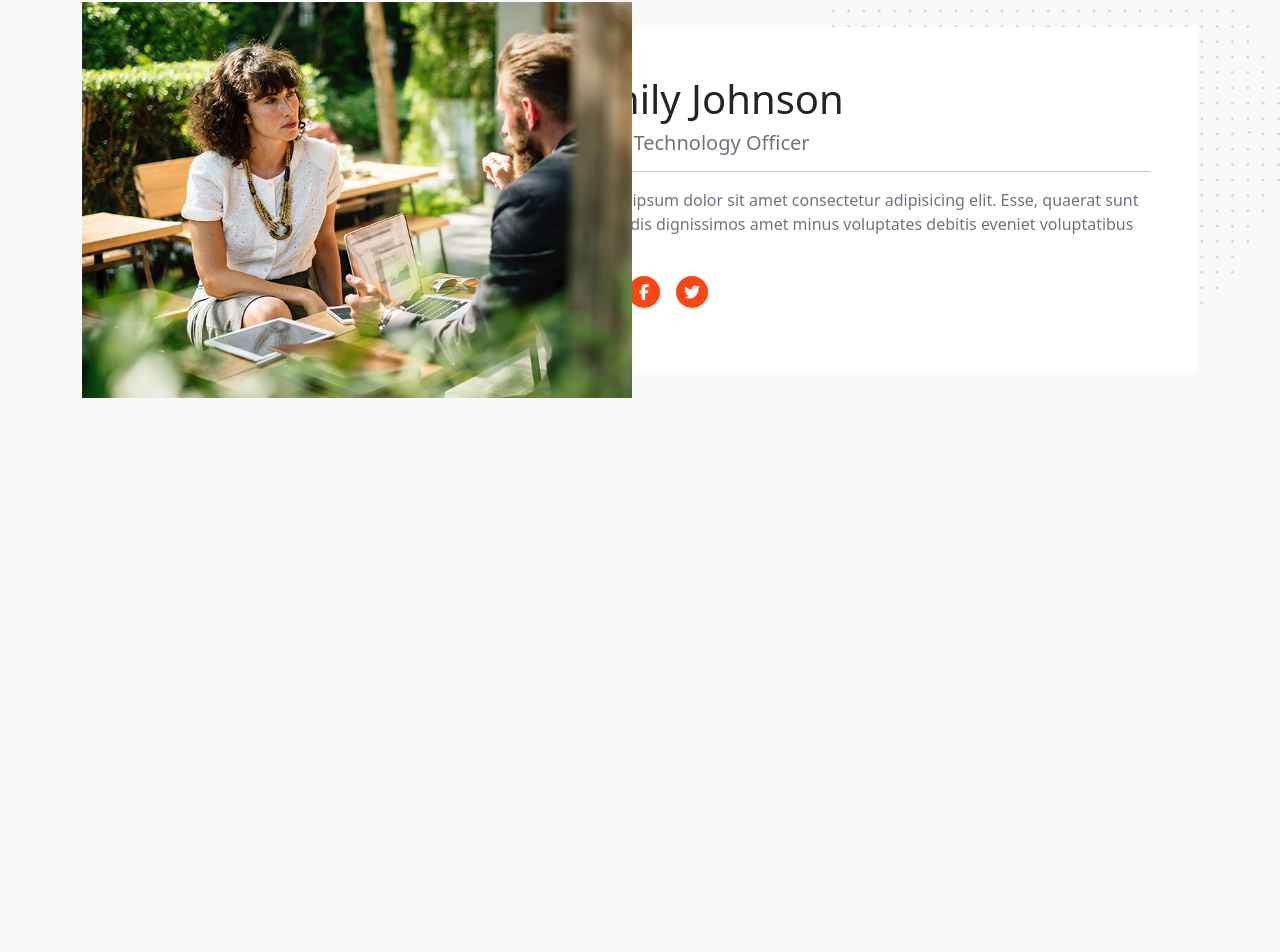
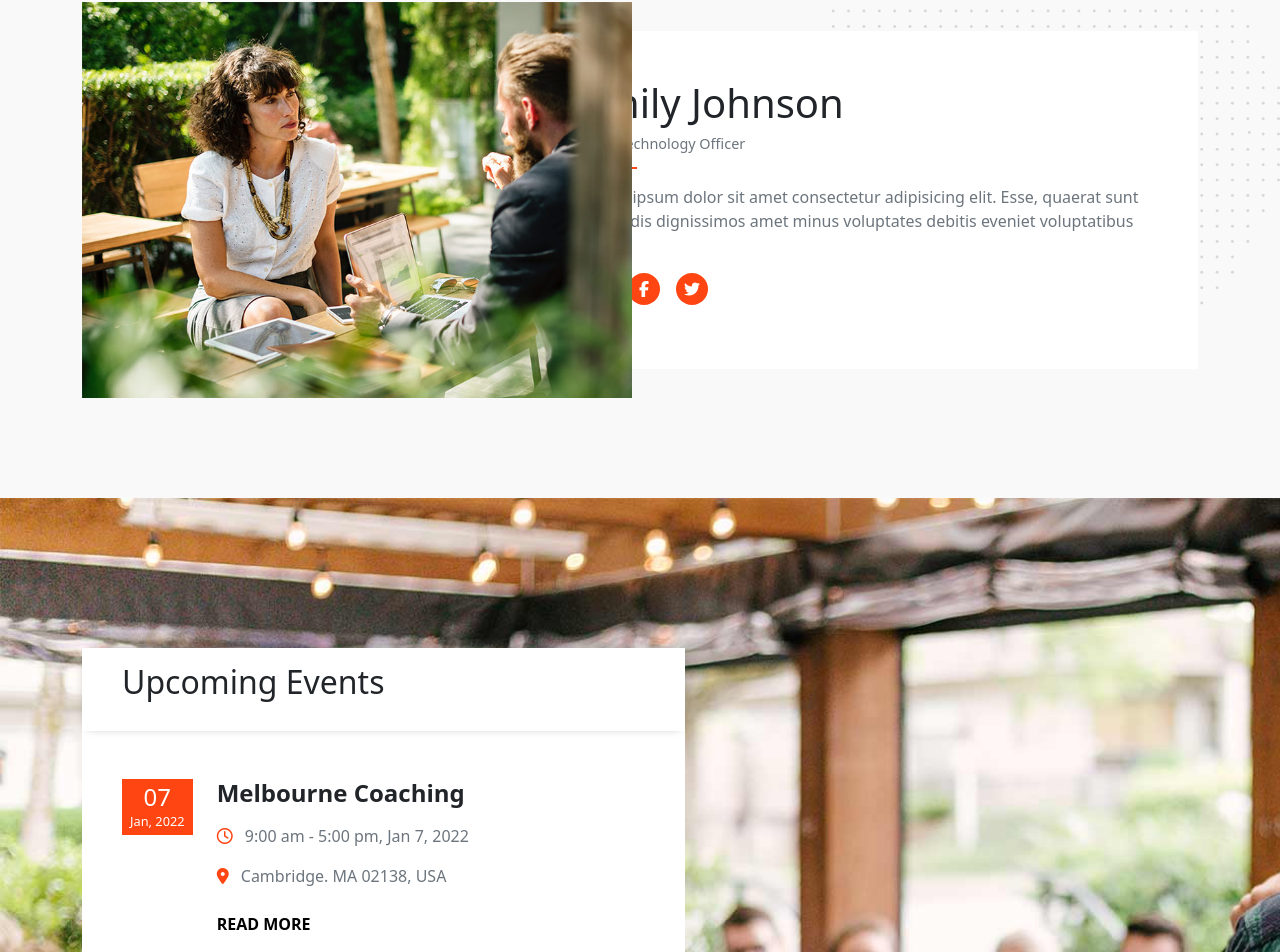
Before and after one commit to marcovittoriozacca/proj-html-vuejs, a Vue app: page / in a window 1280 px wide. Shown: the part 1331-2283 px from the top of the page. Before the commit the page ends 1729 px from the top, so only its background shows below. Built offline with nearby package versions, Linux system fonts and the light colour scheme.

Commit message:
feat: Events section

```diff
--- a/src/components/main/AppMain.vue
+++ b/src/components/main/AppMain.vue
@@ -3,6 +3,7 @@ import {store} from '../../store'
 
 import OurSpecialties from './mainElements/OurSpecialties.vue'
 import OurStaff from './mainElements/OurStaff.vue'
+import UpcomingEvents from './mainElements/UpcomingEvents.vue'
 
 export default{
     name: 'AppMain',
@@ -10,6 +11,7 @@ export default{
     components:{
         OurSpecialties,
         OurStaff,
+        UpcomingEvents,
     },
 
     data() {
@@ -32,6 +34,10 @@ export default{
                 :staff="store.ourStaff"
             />
 
+            <UpcomingEvents
+                :events="store.events"
+            />
+
     </main>
 
 </template>
--- a/src/components/main/mainElements/OurStaff.vue
+++ b/src/components/main/mainElements/OurStaff.vue
@@ -45,9 +45,10 @@
 </script>
 
 <template>
-    <section id="staff" class="container-fluid">
+    <section id="staff" class="container-fluid mb-5">
         <div class="d-flex align-items-center container container-lg">
             <div class="position-relative">
+
                 <Carousel ref="carousel" v-model="currentSlide" snapAlign="start" wrapAround="true" class="carousel-size">
                   <Slide v-for="slide in staff" :key="slide">
                     <div class="carousel__item">
@@ -68,12 +69,14 @@
                     </button>
                 </div>
             </div>
-            <div>
+
+            <div class="d-flex">
                 <div class="p-5 bg-white staff-info">
-                    <h3>{{ staff[currentSlide].name }}</h3>
-                    <h5 class="text-secondary">{{ staff[currentSlide].role }}</h5>
-                    <hr>
-                    <p class="text-secondary">{{ staff[currentSlide].description }}</p>
+                    <div class="pb-2 custom-border">
+                        <h3>{{ staff[currentSlide].name }}</h3>
+                        <h5 class="text-secondary">{{ staff[currentSlide].role }}</h5>
+                    </div>
+                    <p class="text-secondary pt-3">{{ staff[currentSlide].description }}</p>
                     <ul class="list-unstyled socials d-flex column-gap-3">
                         <li v-for="(social, index) in socials" :key="index">
                             <a :href="social.url" class="text-white rounded-circle p-1 px-3 d-flex justify-content-center align-items-center text-decoration-none ">
@@ -115,6 +118,7 @@
     }
     h5{
         font-weight: 300;
+        font-size: .9rem;
     }
     .socials{
         li{
@@ -129,4 +133,15 @@
         position: relative;
         margin-left: -100px;
     }
+    .custom-border{
+        position: relative;
+        &::before{
+            position: absolute;
+            content: '';
+            bottom: 0;
+            height: 2px;
+            width: 10%;
+            background-color: $orange;
+        }
+    }
 </style>
--- /dev/null
+++ b/src/components/main/mainElements/UpcomingEvents.vue
@@ -0,0 +1,128 @@
+<script>
+export default{
+    name: 'UpcomingEvents',
+    props:['events'],
+    data() {
+        return {
+            day: undefined,
+            month:undefined,
+            year: undefined,
+        }
+    },
+
+    methods: {
+        getDay(elementDate){
+            const date = new Date(elementDate)
+
+            let day = date.getDate()
+            if(day < 10){
+                day = `0${day}`
+            }
+            return day
+        },
+        getMonth(elementDate){
+            const date = new Date(elementDate)
+            let month = date.toLocaleString('en-US', { month: 'short' });
+            return month
+        },
+        getYear(elementDate){
+            const date = new Date(elementDate)
+            let year = date.getFullYear()
+            return year
+        },
+    },
+}
+</script>
+
+<template>
+
+    <section id="events">
+
+        <div class="container container-lg custom-padding">
+            <div class="bg-white events-card">
+                <h2 class="text-capitalize">upcoming events</h2>
+
+                <ul class="list-unstyled">
+                    <li v-for="(event, index) in events" :key="index"  class="d-flex custom-bg" :class="{ 'bg-white' : index == 0 }">
+                        <div class="event-date align-self-start d-flex flex-column jusify-content-center align-items-center py-1 px-2 me-4 text-white">
+                            <h4 class="m-0">{{ getDay(event.date) }}</h4>
+                            {{ getMonth(event.date) }}, {{ getYear(event.date) }}
+                        </div>
+                        <div>
+                            <h5>{{ event.name }}</h5>
+                            <div class="text-secondary py-2">
+                                <i class="fa-regular fa-clock me-2"></i>
+                                {{ event.timeFrom }} - {{ event.timeTo }}, {{ event.date }}
+                            </div>
+                            <div class="text-secondary pt-2 pb-4">
+                                <i class=" fas fa-regular fa-location-dot me-2"></i>
+                                {{ event.location }}
+                            </div>
+                            <a href="#" class="text-uppercase text-decoration-none fw-bold">
+                                read more
+                            </a>
+                        </div>
+                    </li>
+
+                </ul>
+            </div>
+        </div>
+
+    </section>
+
+</template>
+
+<style lang="scss" scoped>
+@use '../../../assets/sass/partials/variables' as *;
+
+    #events{
+        background-image: url('/img/h1-img-09.jpg');
+        background-repeat: no-repeat;
+        background-size: cover;
+        margin-top: 100px;
+        .custom-padding{
+            padding-block: 150px;
+        }
+        .custom-bg{
+            background-color: #F9F9F9;
+        }
+    li{
+        border-bottom: 1px solid #ECECEC;
+        &:hover h5{
+            color: $orange;
+            cursor: pointer;
+        }
+
+    }
+    }
+    h5{
+        font-size: 1.5rem;
+        font-weight: 600;
+    }
+    h2{
+        padding: 15px 300px 30px 40px;
+        box-shadow: 0 0 10px -5px gray;
+    }
+    li{
+        padding: 40px;
+    }
+    i{
+        color: $orange;
+    }
+    .event-date{
+        background-color: $orange;
+        font-size: .8rem;
+        font-weight: 102;
+    }
+    .events-card{
+        width: fit-content;
+    }
+    a{
+        cursor: pointer;
+        &:hover{
+            color:$orange;
+        }
+    }
+
+
+</style>
--- a/src/store.js
+++ b/src/store.js
@@ -52,4 +52,28 @@ export const store = reactive({
 
     ],
 
+    events:[
+        {
+            name: 'Melbourne Coaching',
+            timeFrom: '9:00 am',
+            timeTo: ' 5:00 pm',
+            date: 'Jan 7, 2022',
+            location: 'Cambridge. MA 02138, USA',
+        },
+        {
+            name: 'New York Coaching',
+            timeFrom: '9:00 am',
+            timeTo: ' 5:00 pm',
+            date: 'Jan 11, 2022',
+            location: 'Cambridge. MA 02138, USA',
+        },
+        {
+            name: 'London Coaching',
+            timeFrom: '9:00 am',
+            timeTo: ' 5:00 pm',
+            date: 'Jan 21, 2022',
+            location: 'Cambridge. MA 02138, USA',
+        },
+    ]
+
 })
```
